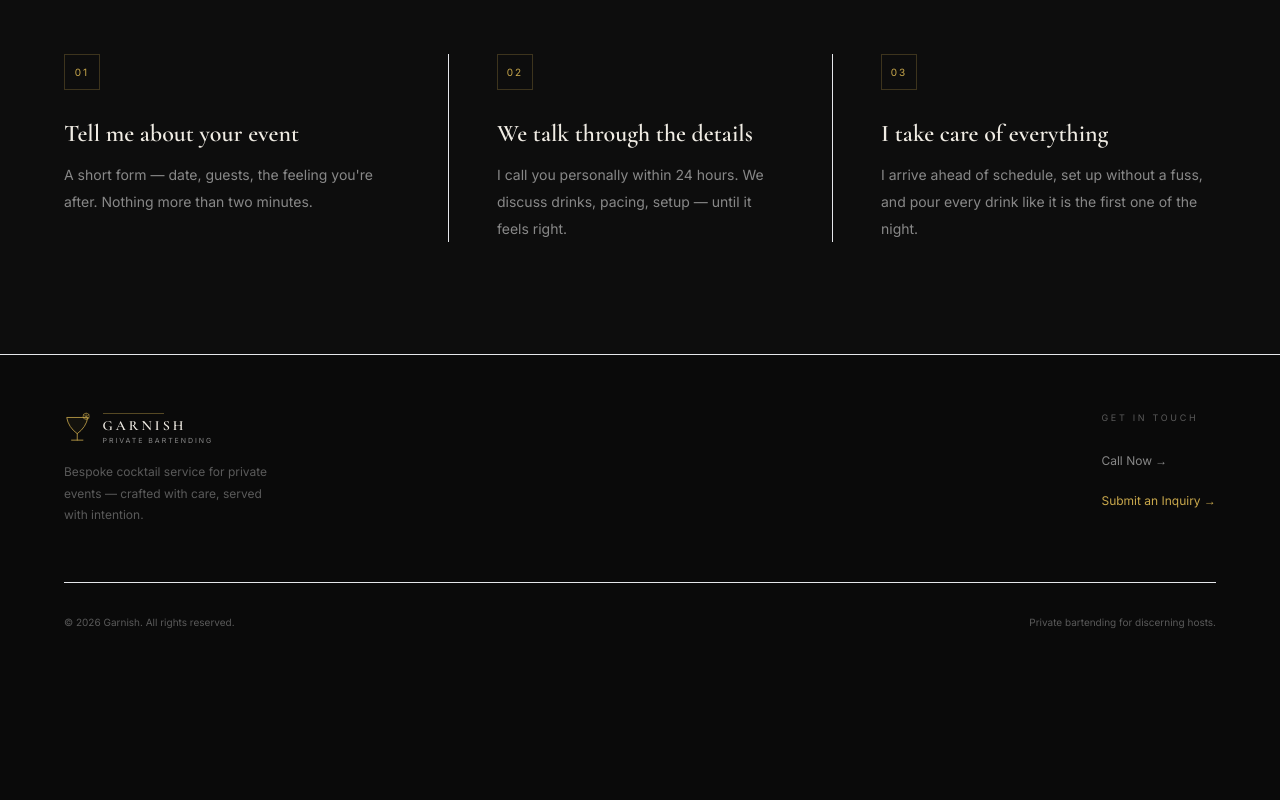
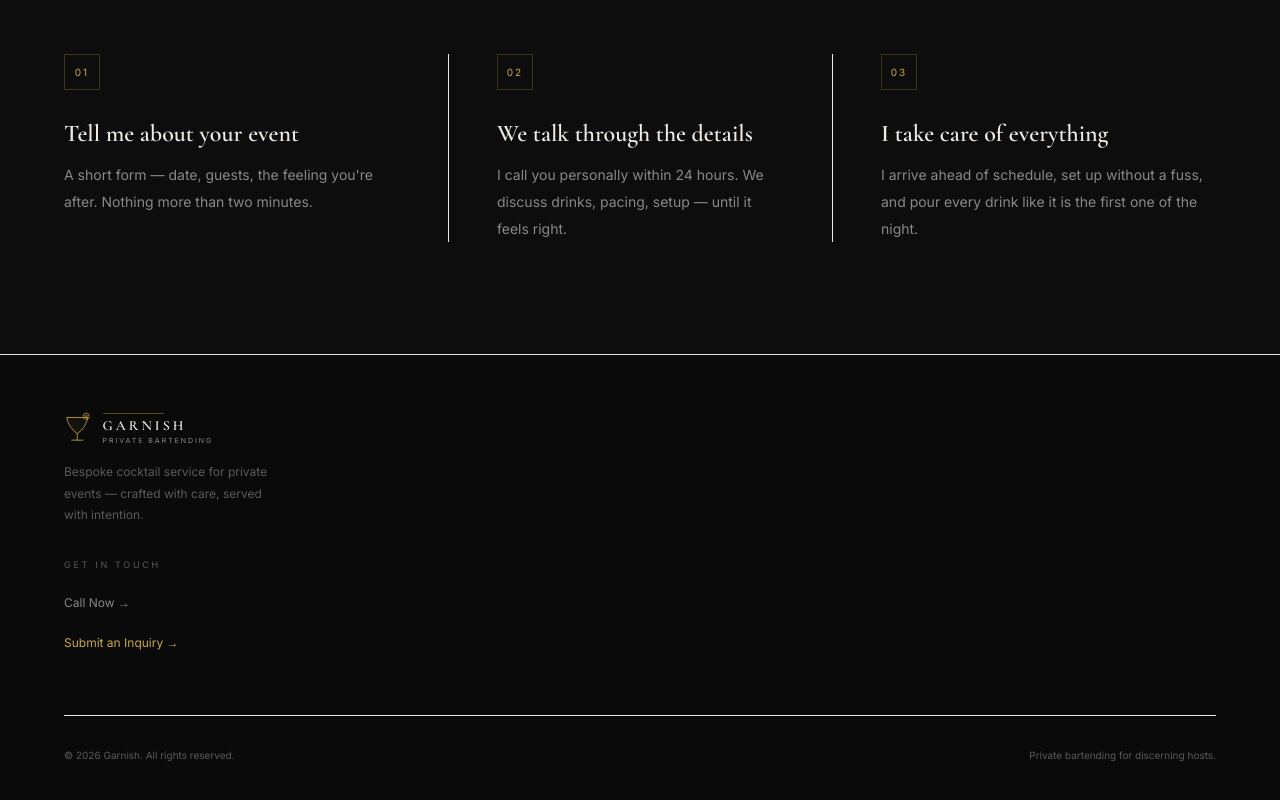
Before and after one commit to onurcankuluap/garnish, a Next.js app: page / in a window 1280 px wide. Shown: the part 1136-1936 px from the top of the page. Before the commit the page ends 1806 px from the top, so only its background shows below. Built offline with nearby package versions, Linux system fonts and the light colour scheme.

Commit message:
Move footer Get in Touch to left side to prevent widget overlap

```diff
--- a/app/page.tsx
+++ b/app/page.tsx
@@ -197,10 +197,8 @@ export default function Home() {
               <p className="font-inter text-xs text-[var(--muted)] leading-[1.8] max-w-[220px]">
                 Bespoke cocktail service for private events — crafted with care, served with intention.
               </p>
-            </div>
-
-            <div>
-              <p className="font-inter text-[9px] tracking-[0.3em] uppercase text-[var(--muted)] mb-5">
+              <div className="mt-8">
+                <p className="font-inter text-[9px] tracking-[0.3em] uppercase text-[var(--muted)] mb-4">
                   Get in Touch
                 </p>
                 <a
@@ -219,6 +217,7 @@ export default function Home() {
                 </div>
               </div>
             </div>
+          </div>
 
           <div className="border-t border-white/6 pt-8 flex flex-col sm:flex-row justify-between items-start sm:items-center gap-3">
             <p className="font-inter text-[10px] text-[var(--muted)]">
```
Lines whose indentation alone changed are shown as unchanged.
